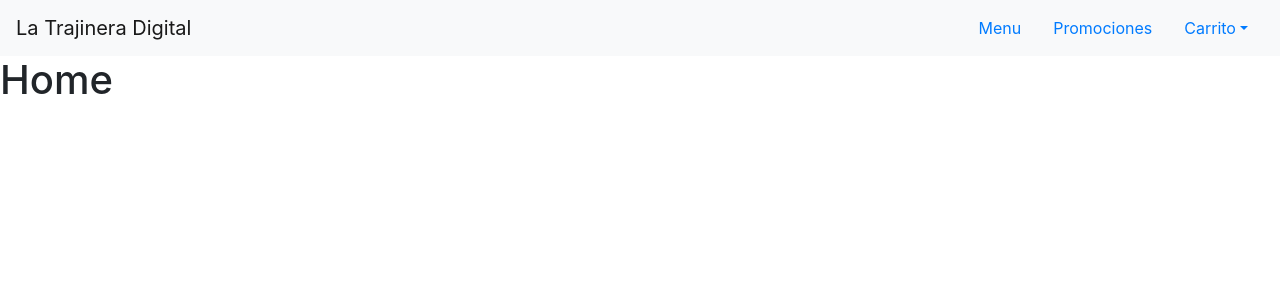
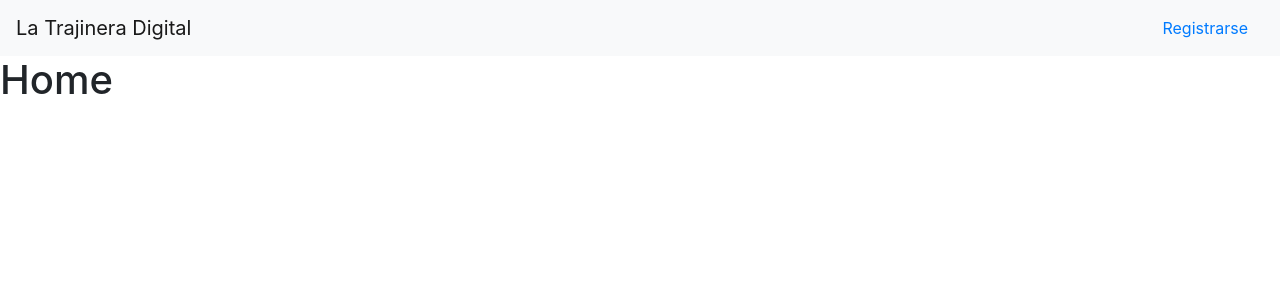
Before and after one commit to JacquelineParedesSanchez/Quetzal--La-trajinera-digital, a Django app: page /home/ in a window 1280 px wide. Shown: the top 300 px of the page. Run offline with Django 3.2, Linux system fonts and the light colour scheme; parts of the project's set-up code (start-up, migrations or seed data) failed here and were passed over; some libraries are stand-ins or nearby versions.

Commit message:
Button for registration

```diff
--- a/trajineraDigital/apps/cliente/templates/base.html
+++ b/trajineraDigital/apps/cliente/templates/base.html
@@ -21,19 +21,7 @@
       <a class="navbar-brand" href="#">La Trajinera Digital</a>
       <ul class="nav nav-pills">
         <li class="nav-item">
-          <a class="nav-link" href="#fat">Menu</a>
-        </li>
-        <li class="nav-item">
-          <a class="nav-link" href="#mdo">Promociones</a>
-        </li>
-        <li class="nav-item dropdown">
-          <a class="nav-link dropdown-toggle" data-toggle="dropdown" href="#" role="button" aria-haspopup="true" aria-expanded="false">Carrito</a>
-          <div class="dropdown-menu">
-            <a class="dropdown-item" href="#one">one</a>
-            <a class="dropdown-item" href="#two">two</a>
-            <div role="separator" class="dropdown-divider"></div>
-            <a class="dropdown-item" href="#three">three</a>
-          </div>
+          <a class="nav-link" href="#mdo">Registrarse</a>
         </li>
       </ul>
     </nav>
```
Also changed, not shown: trajineraDigital/db.sqlite3.
